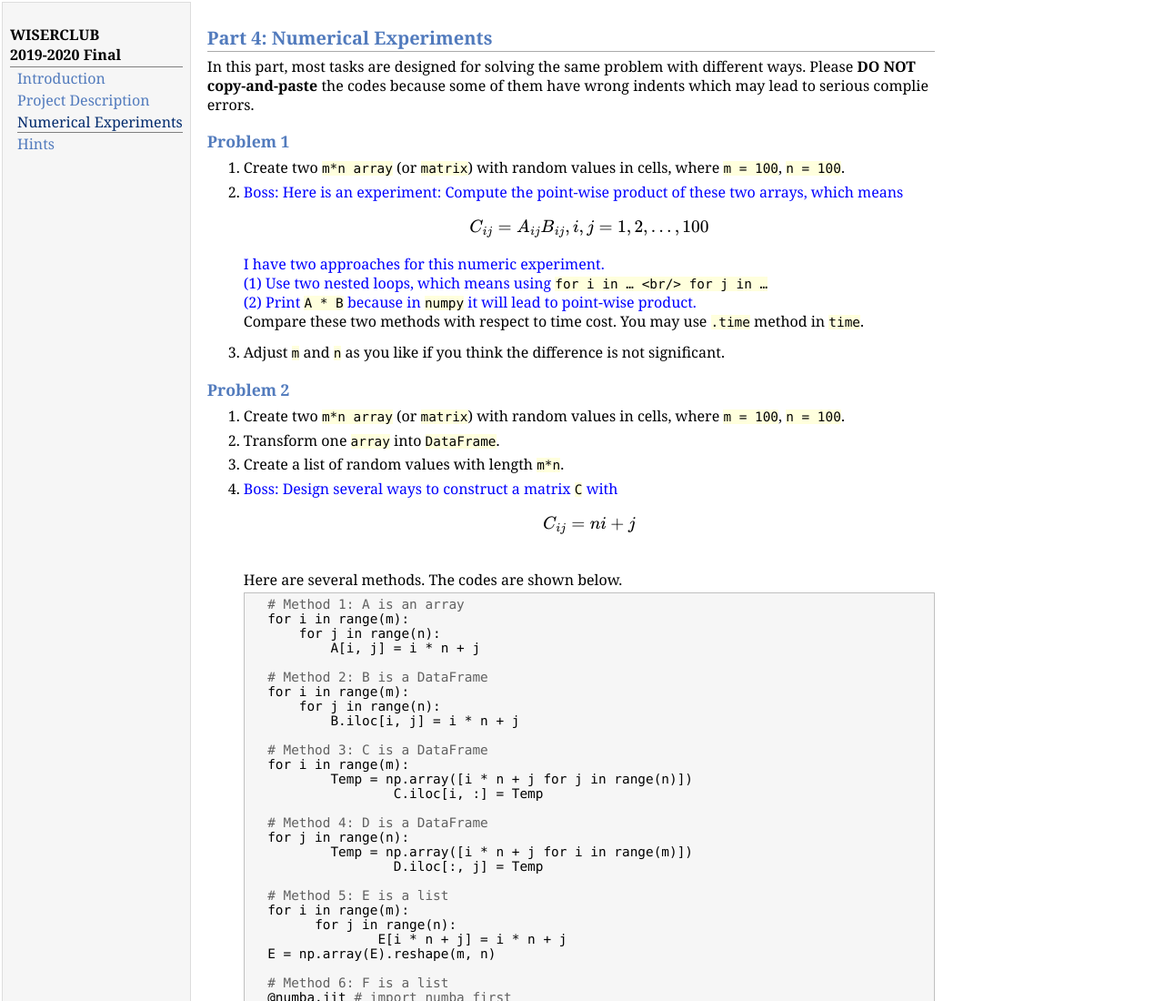
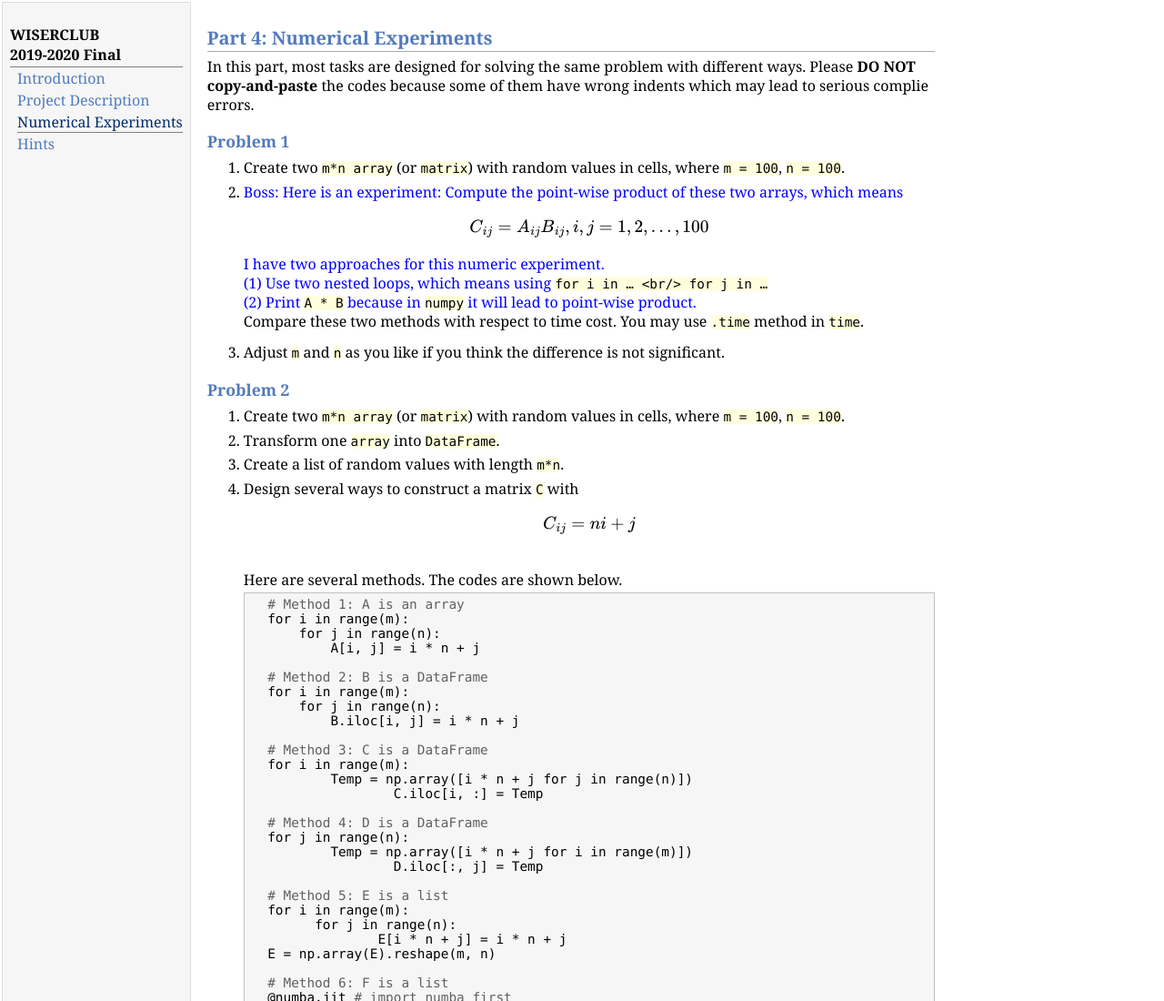
Before and after one commit to WeakCha/WISERCLUB-Final, a plain HTML site: page Experiments.html in a window 1280 px wide. Shown: the top 1100 px of the page at 91% size. Drawn offline with nearby package versions, Linux system fonts and the light colour scheme; some packages are replaced by stand-ins of ours.

Commit message:
Update Experiments.html

```diff
--- a/Experiments.html
+++ b/Experiments.html
@@ -76,7 +76,7 @@ Compare these two methods with respect to time cost. You may use <tt>.time</tt>
 <li><p>Create a list of random values with length <tt>m*n</tt>.
 </p>
 </li>
-	<li><p> <font color = '#0000FF'> Boss: Design several ways to construct a matrix </font> <tt>C</tt> <font color = '#0000FF'> with </font>
+	<li><p> Design several ways to construct a matrix <tt>C</tt> with
 </p>
 </li>
 <p style="text-align:center">
```
